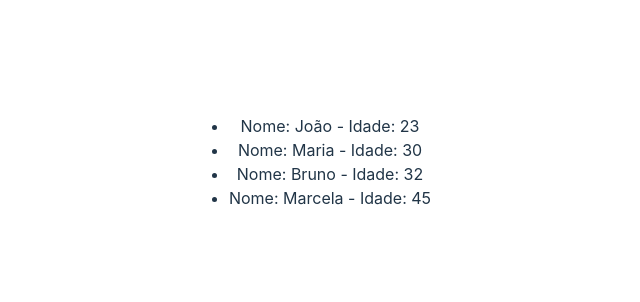
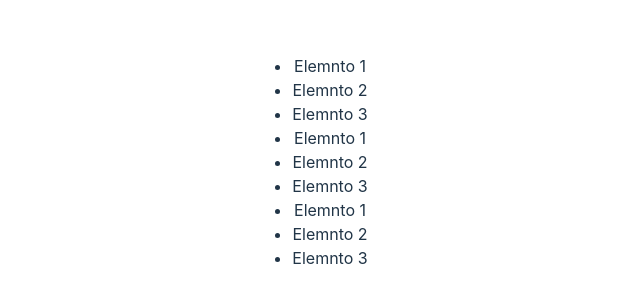
Before and after one commit to treinaweb/treinaweb-react-dominando-componentes-v2, a React (Vite) app: page / in a window 1280 px wide. Shown: the part 238-540 px from the top of the page, without its empty margins (330-970 px from the left). Built offline with nearby package versions, Linux system fonts and the light colour scheme.

Commit message:
Aula 05 | 17 - Fragmentos

```diff
--- a/src/App.jsx
+++ b/src/App.jsx
@@ -1,24 +1,26 @@
+import React from 'react';
 import './App.css';
 
+function Lista() {
+  return (
+    <>
+      <li>Dados da minha lista</li>
+      <li>Dados da minha lista</li>
+    </>
+  )
+}
+
 function App() {
-  const minhaLista = [
-    { id: 2, nome: 'João', idade: 23 },
-    { id: 1, nome: 'Maria', idade: 30 },
-    { id: 3, nome: 'Bruno', idade: 32 },
-    { id: 4, nome: 'Marcela', idade: 45 },
-  ];
-
-  function exibirNome(nome) {
-    console.log(nome);
-  }
 
   return (
     <div>
       <ul>
-        {minhaLista.map((pessoa, index) => (
-          <li key={index} onClick={() => exibirNome(pessoa.nome)}>
-            {`Nome: ${pessoa.nome} - Idade: ${pessoa.idade}`}
-          </li>
+        {[1, 2, 3].map((numero, index) => (
+          <React.Fragment key={index}>
+            <li>Elemnto 1</li>
+            <li>Elemnto 2</li>
+            <li>Elemnto 3</li>
+          </React.Fragment>
         ))}
       </ul>
     </div>
```
